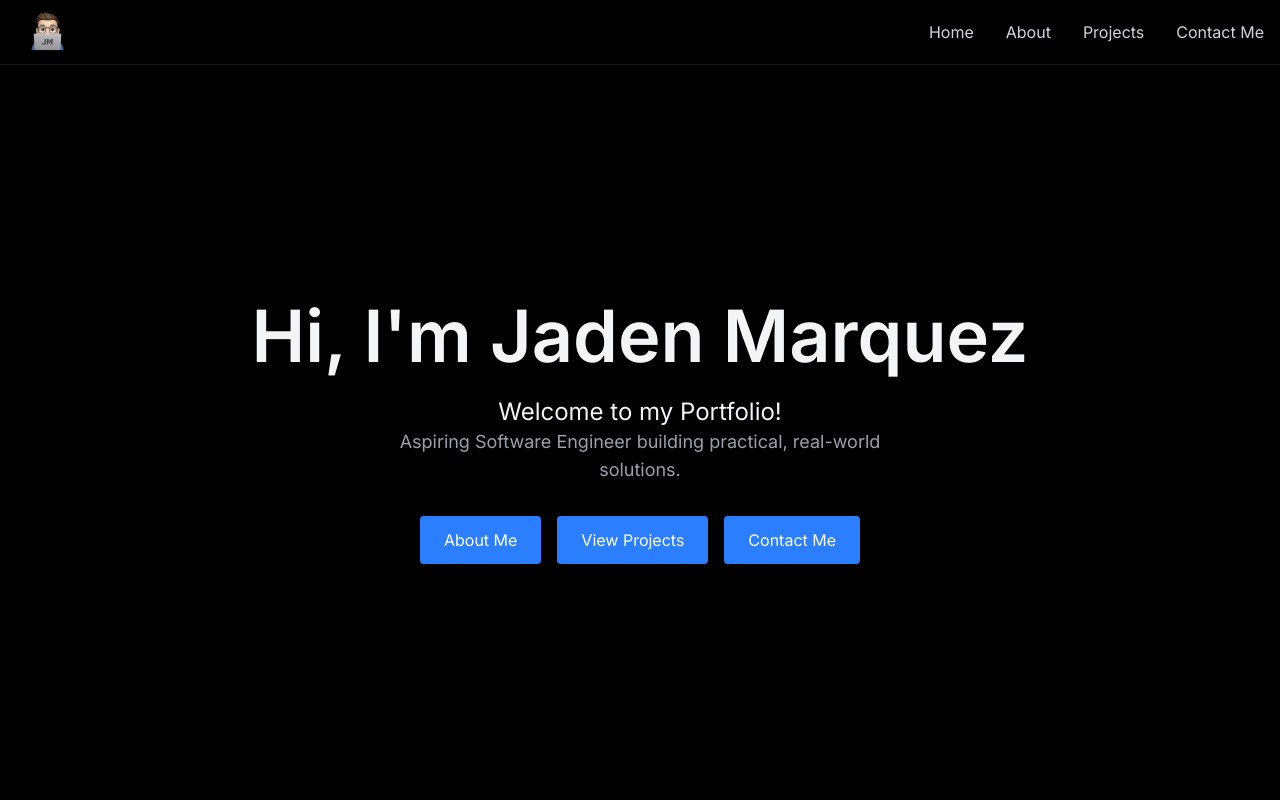
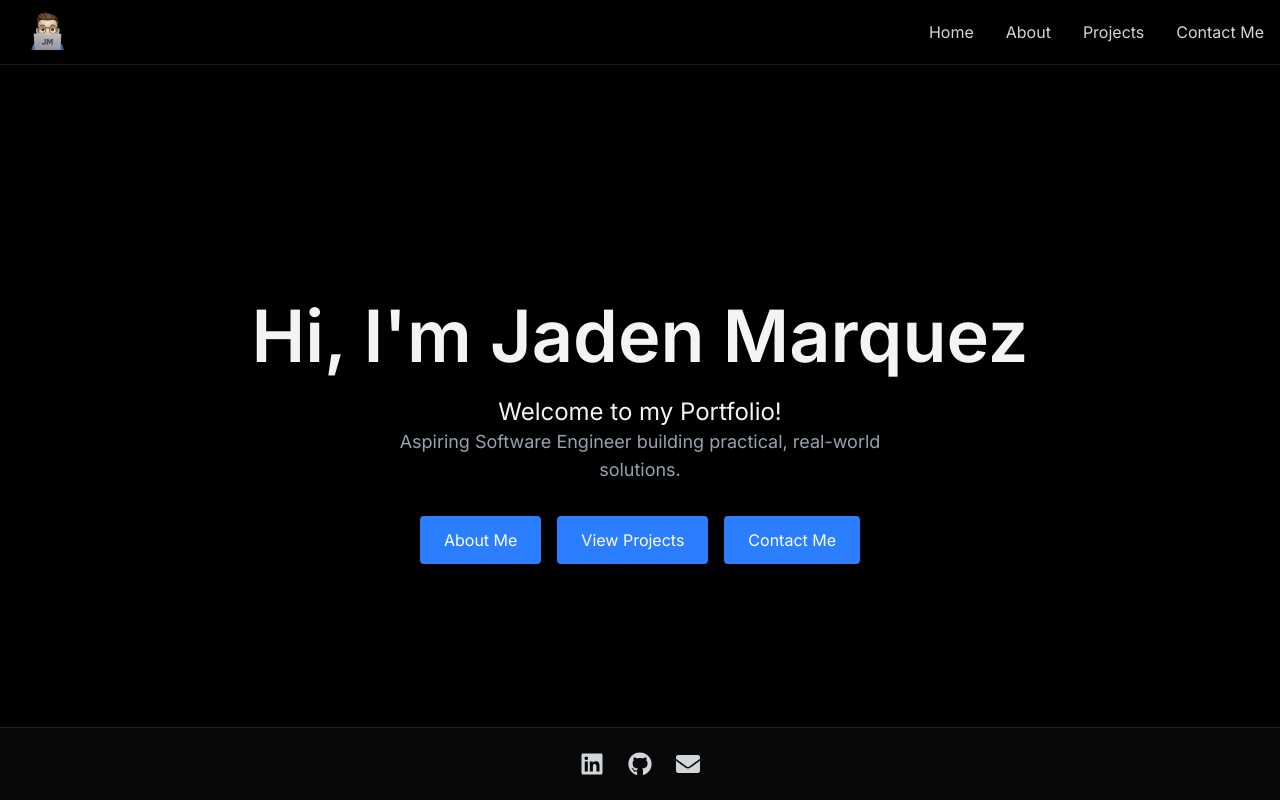
Before and after one commit to JadenM628/PortfolioProject, a React (Vite) app: page / in a window 1280 px wide. Shown: the top 800 px of the page. Built offline with nearby package versions, Linux system fonts and the light colour scheme; no server answers.

Commit message:
Created Footer Component

```diff
--- a/src/App.jsx
+++ b/src/App.jsx
@@ -7,6 +7,7 @@ import { Home } from './components/sections/Home'
 import { About } from './components/sections/About'
 import { Projects } from './components/sections/Projects'
 import { Contact } from './components/sections/Contact'
+import  Footer  from './components/Footer'
 import './index.css'
 function App() {
   const [isLoaded, setIsLoaded] = useState(false)
@@ -26,6 +27,7 @@ function App() {
           <About />
           <Projects />
           <Contact />
+          <Footer />
       </div>
     </>
   )
--- /dev/null
+++ b/src/components/Footer.jsx
@@ -0,0 +1,37 @@
+import {FaLinkedin, FaGithub, FaEnvelope} from 'react-icons/fa';
+
+const Footer = () => {
+    return (
+        <footer className="fixed bottom-0 left-0 w-full bg-[rgba(10,10,10,0.8)] backdrop-blur-lg border-t border-white/10 shadow-inner mt-12">
+      <div className="flex justify-center items-center gap-6 py-6 text-gray-300">
+        <a
+          href="https://www.linkedin.com/in/jaden-marquez/"
+          target="_blank"
+          rel="noopener noreferrer"
+          aria-label="LinkedIn"
+          className="hover:text-white transition-colors text-2xl"
+        >
+          <FaLinkedin />
+        </a>
+        <a
+          href="https://github.com/JadenM628/"
+          target="_blank"
+          rel="noopener noreferrer"
+          aria-label="GitHub"
+          className="hover:text-white transition-colors text-2xl"
+        >
+          <FaGithub />
+        </a>
+        <a
+          href="mailto:your.jaden6280@gmail.com"
+          aria-label="Email"
+          className="hover:text-white transition-colors text-2xl"
+        >
+          <FaEnvelope />
+        </a>
+      </div>
+    </footer>
+    );
+};
+
+export default Footer;
```
